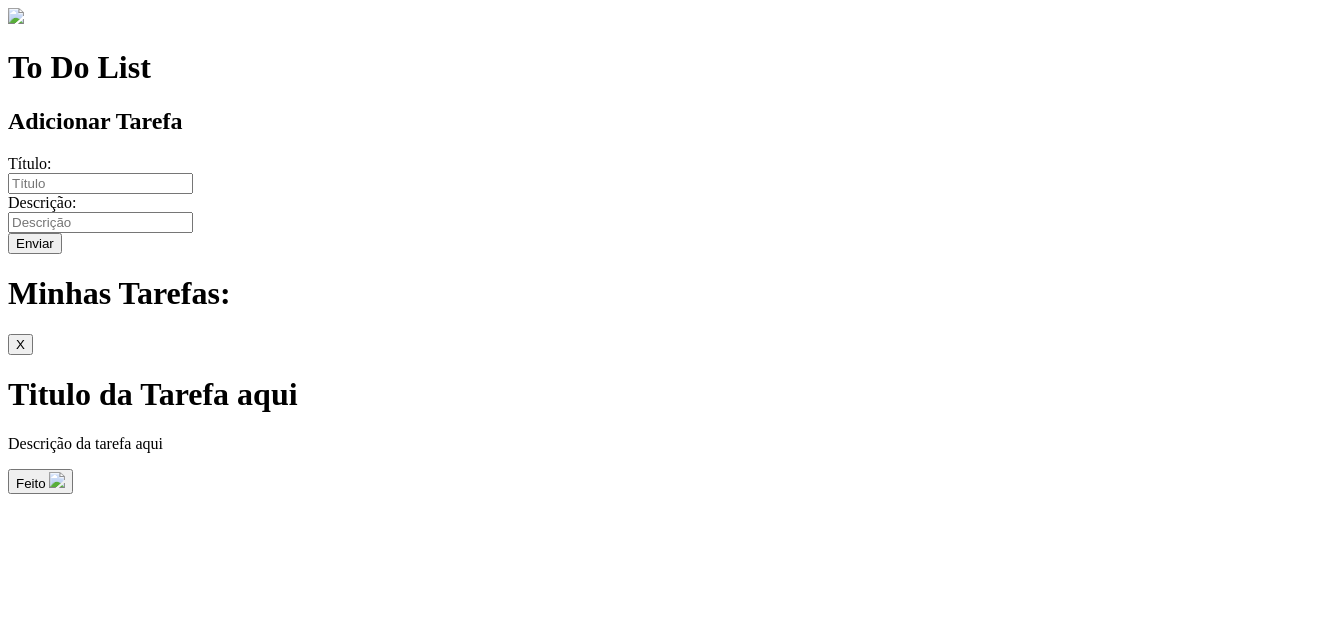
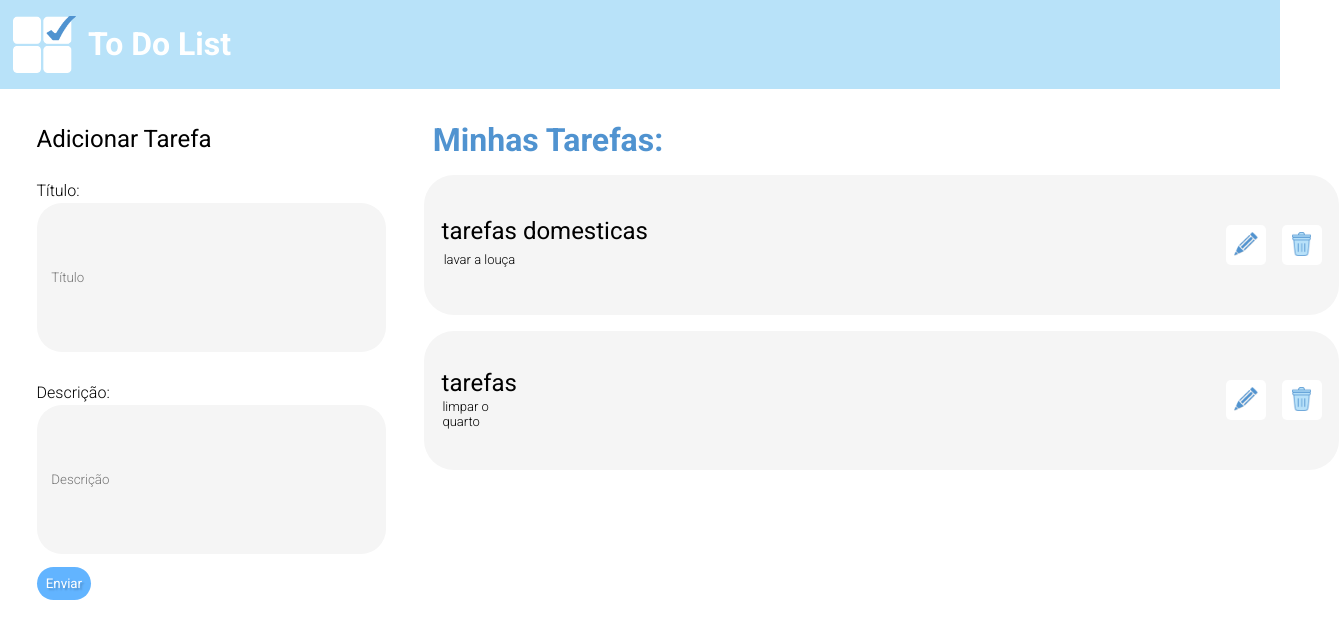
Before and after one commit to ThayssaAp/toDoList, a website: page frontend/public/index.html in a window 1280 px wide. Shown: the whole page, 1339 px wide, since content can reach past the window. Drawn offline with Linux system fonts and the light colour scheme; the site is published under a folder, as on GitHub Pages, so addresses that start at the root find nothing.

Commit message:
atualizando importações de imãs

```diff
--- a/frontend/public/index.html
+++ b/frontend/public/index.html
@@ -10,12 +10,12 @@
     <link rel="preconnect" href="https://fonts.gstatic.com" crossorigin>
     <link href="https://fonts.googleapis.com/css2?family=Roboto:wght@300;400;700&display=swap" rel="stylesheet">
     <title>To Do List</title>
-    <link rel="stylesheet" href="/style/index.css" type="text/css">
+    <link rel="stylesheet" href="./style/index.css" type="text/css">
 </head>
 
 <body>
     <header>
-        <img src="/img/logo.png" width="5%">
+        <img src="./img/logo.png" width="5%">
         <h1>To Do List</h1>
     </header>
     <div class="container">
@@ -50,12 +50,12 @@
         </div>
         <button class="btn-feito">
             Feito
-            <img src="/img/check.png" width="15vh">
+            <img src="./img/check.png" width="15vh">
         </button>
     </div>
 
-    <script src="/js/modal.js"></script>
-    <script src="/js/tarefa.js"></script>
+    <script src="./js/modal.js"></script>
+    <script src="./js/tarefa.js"></script>
 </body>
 
 </html>
```
